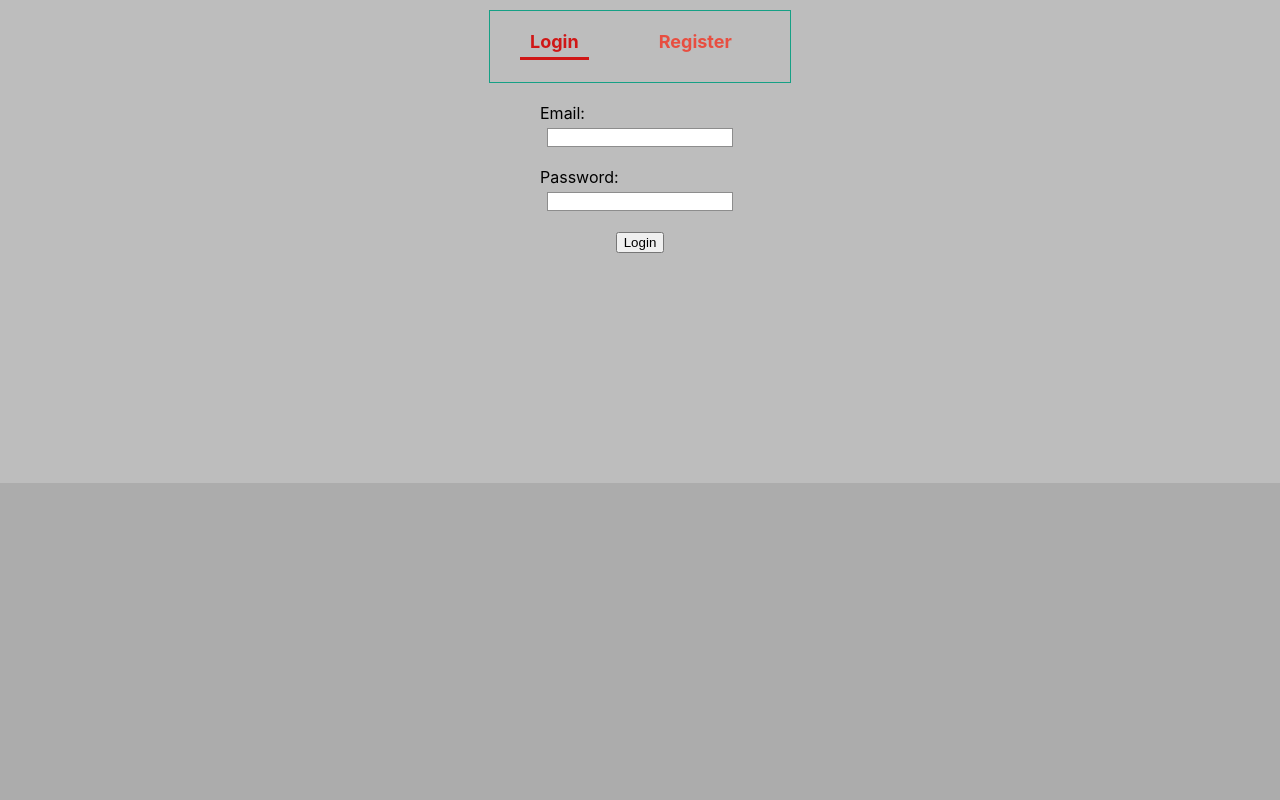
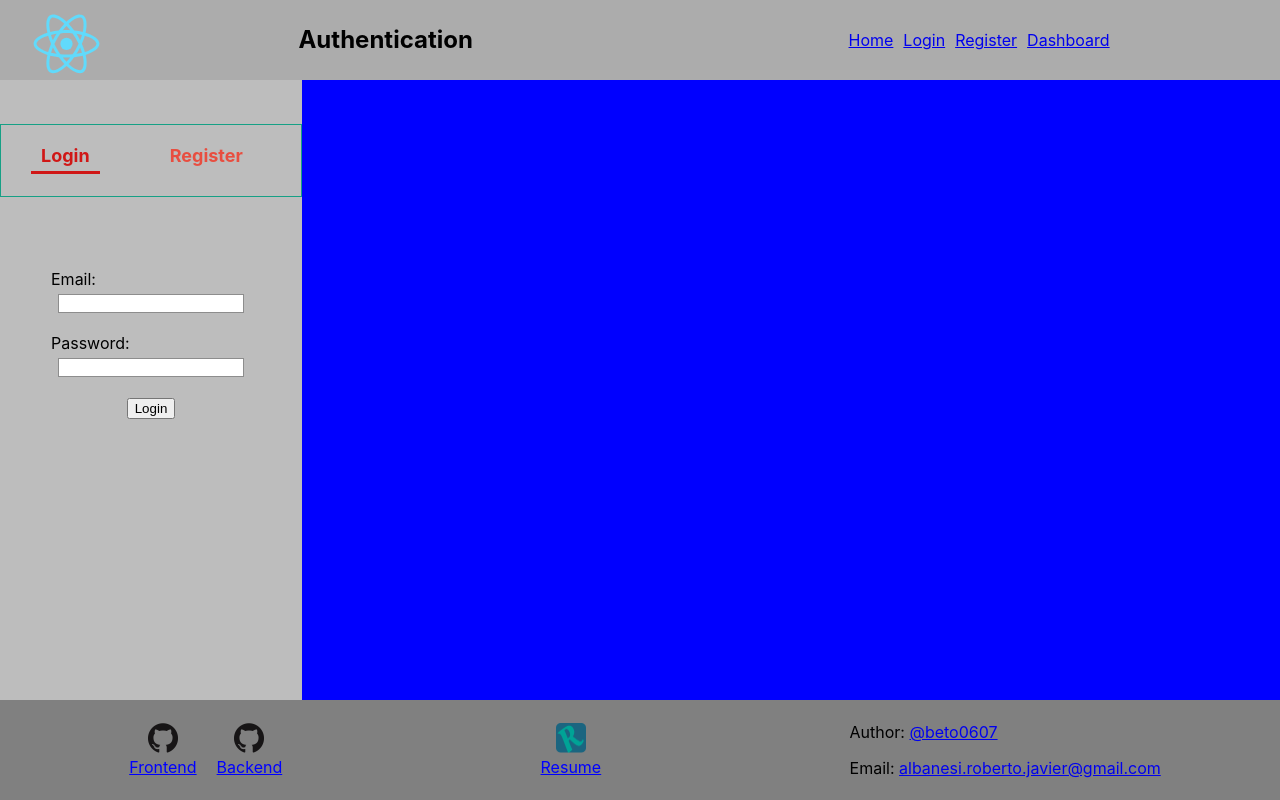
Before and after one commit to beto0607/ToDoLists-Front, a React (Create React App) app: page /auth in a window 1280 px wide. Built offline with nearby package versions, Linux system fonts and the light colour scheme.

Commit message:
Added Layout to Authentication, added title to Header in Authentication

```diff
--- a/src/containers/Authentication/Authentication.jsx
+++ b/src/containers/Authentication/Authentication.jsx
@@ -8,7 +8,7 @@ import styles from "./Authentication.module.scss";
 
 import Login from "../../components/Login";
 import Register from "../../components/Register";
-
+import Layout from "../../layouts/Layout";
 import NotificationSystem from "../../components/NotificationSystem";
 
 class Authentication extends React.Component {
@@ -85,6 +85,7 @@ class Authentication extends React.Component {
     }
     render() {
         return (
+            <Layout header_props={{title:'Authentication'}}>
                 <div className={styles.container}>
                     {this.state.redirect ? (
                         <Redirect to={this.state.redirect_target} />
@@ -126,6 +127,7 @@ class Authentication extends React.Component {
                         )}
                     </div>
                 </div>
+            </Layout>
         );
     }
 }
```
Lines whose indentation alone changed are shown as unchanged.
